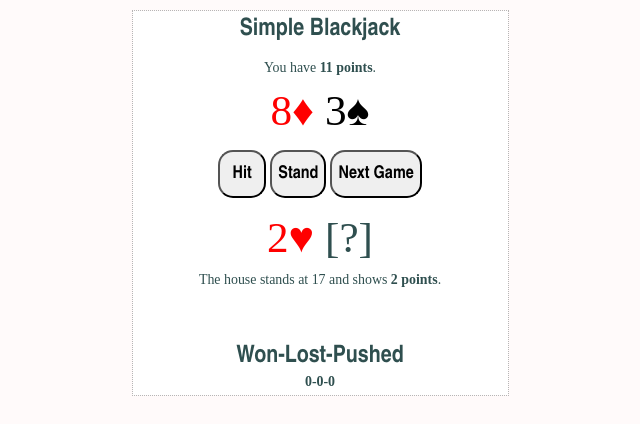
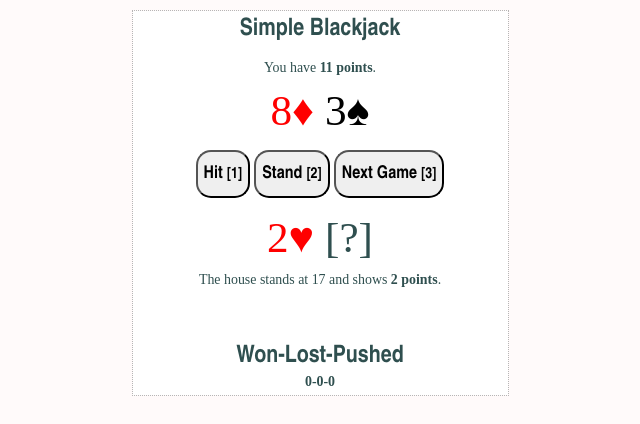
Before and after one commit to hbere/blackjack, a plain HTML site: page index.html in a window 1280 px wide. Shown: the whole page, without its empty margins (320-960 px from the left). Drawn offline with nearby package versions, Linux system fonts and the light colour scheme.

Commit message:
Add keyboard control notations to buttons, improve js documentation

```diff
--- a/index.html
+++ b/index.html
@@ -24,9 +24,9 @@
             <div id="playerHand" class="pre-wrap font-large"></div>
         </div>
         <div class="controls">
-            <button id="hit">Hit</button>
-            <button id="stand">Stand</button>
-            <button id="newGame">Next Game</button>
+            <button id="hit">Hit <span class="font-small">[1]</span></button>
+            <button id="stand">Stand <span class="font-small">[2]</span></button>
+            <button id="newGame">Next Game <span class="font-small">[3]</span></button>
         </div>
         <div class="house">
             <div id="houseHand" class="pre-wrap font-large"></div>
--- a/js/main.js
+++ b/js/main.js
@@ -141,12 +141,12 @@ $('#newGame').click(function () {
 });
 
 $('body').keypress(function( event ) {
-    console.log(event.which);
+    // console.log(event.which);
     if ( event.which === 49 ) {
-        // 1 key = hit
+        // 1 key = hit()
         hit();
     } else if ( event.which === 50 ) {
-        // 2 key = stand
+        // 2 key = stand()
         stand();
     } else if ( event.which === 51 ) {
         // 3 key = next game
```
